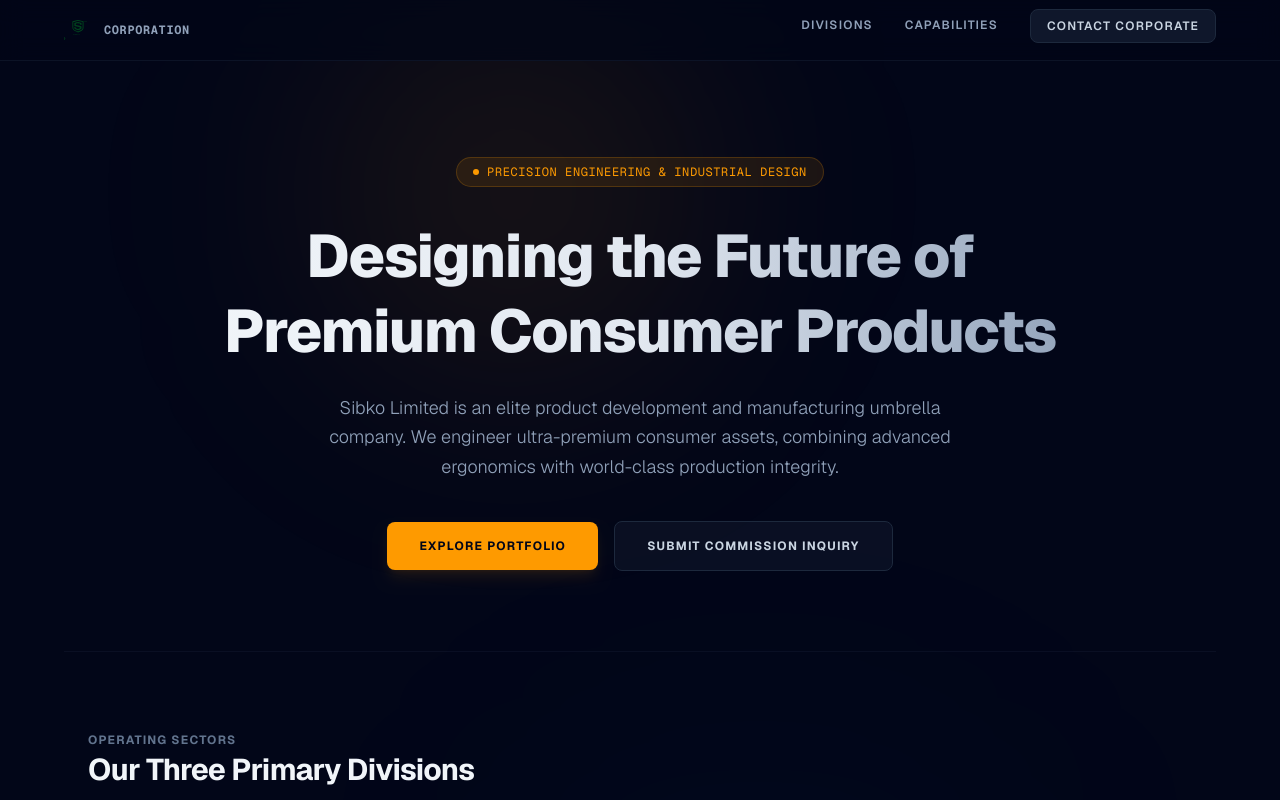
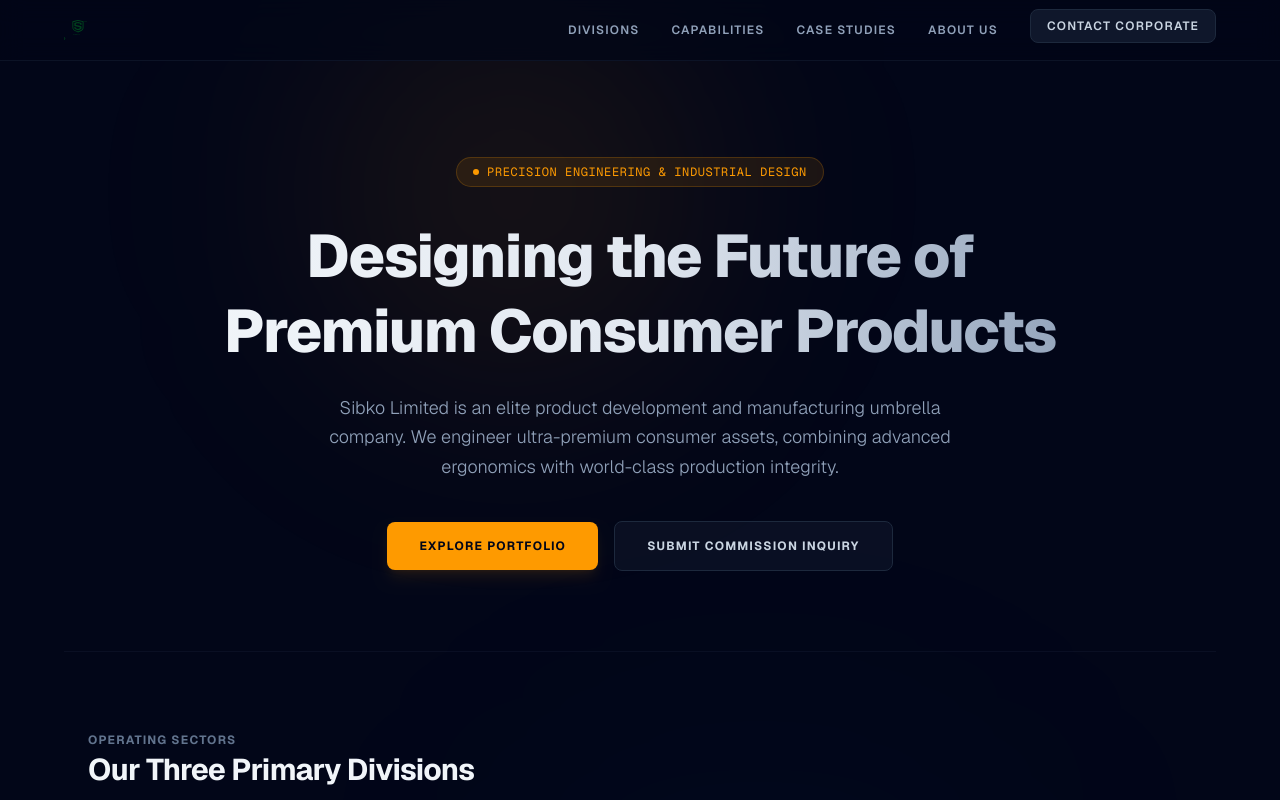
Before and after one commit to quintinkoops-coder/sibko, a Next.js app: page / in a window 1280 px wide. Shown: the top 800 px of the page. Built offline with nearby package versions, Linux system fonts and the light colour scheme.

Commit message:
Update page.tsx

```diff
--- a/src/app/page.tsx
+++ b/src/app/page.tsx
@@ -8,16 +8,18 @@
       <div className="absolute top-0 left-1/4 w-96 h-96 bg-amber-500/10 rounded-full blur-[120px] pointer-events-none" />
       <div className="absolute top-[800px] right-1/4 w-[400px] h-[400px] bg-blue-500/5 rounded-full blur-[150px] pointer-events-none" />
 
-      {/* Navigation Header */}
+     {/* Navigation Header */}
       <header className="border-b border-slate-900/80 backdrop-blur-md bg-slate-950/70 sticky top-0 z-50 px-6 py-4">
         <div className="max-w-6xl mx-auto flex justify-between items-center">
           <div className="flex items-center gap-3">
             <img src="/logo.svg" alt="Sibko Limited Logo" className="h-7 w-auto" />
-            <span className="font-mono tracking-wider text-xs text-slate-400 font-bold hidden sm:inline">CORPORATION</span>
+            <span className="font-mono tracking-wider text-xs text-slate-400 font-bold hidden sm:inline"></span>
           </div>
-          <nav className="flex gap-8 text-xs font-semibold tracking-widest text-slate-400">
+          <nav className="flex gap-6 md:gap-8 text-xs font-semibold tracking-widest text-slate-400 items-center">
             <a href="#divisions" className="hover:text-amber-500 transition-colors">DIVISIONS</a>
             <a href="#capabilities" className="hover:text-amber-500 transition-colors">CAPABILITIES</a>
+            <a href="/case-studies" className="hover:text-amber-500 transition-colors">CASE STUDIES</a>
+            <a href="/about" className="hover:text-amber-500 transition-colors">ABOUT US</a>
             <a href="/commission" className="hover:text-amber-500 transition-colors bg-slate-900 border border-slate-800 px-4 py-2 rounded-lg -mt-2 hover:border-amber-500/30 text-slate-300">CONTACT CORPORATE</a>
           </nav>
         </div>
```
